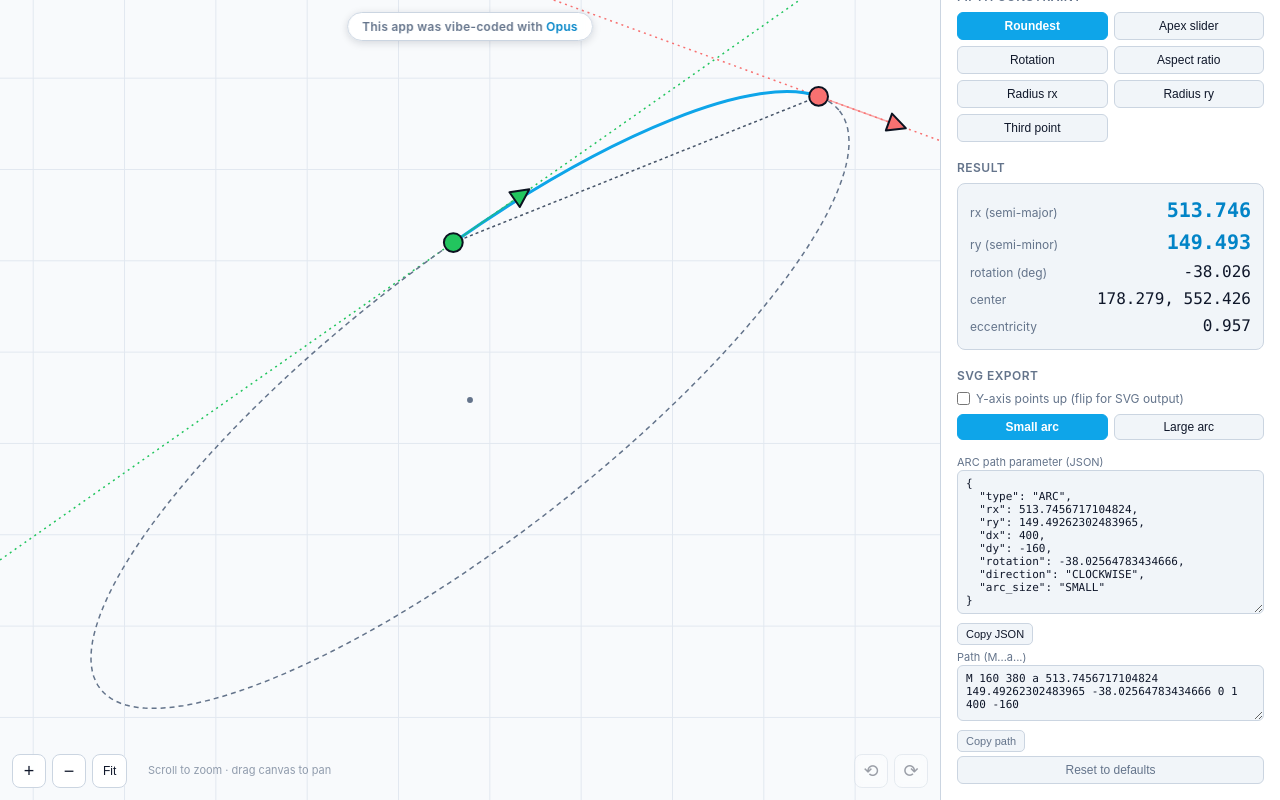
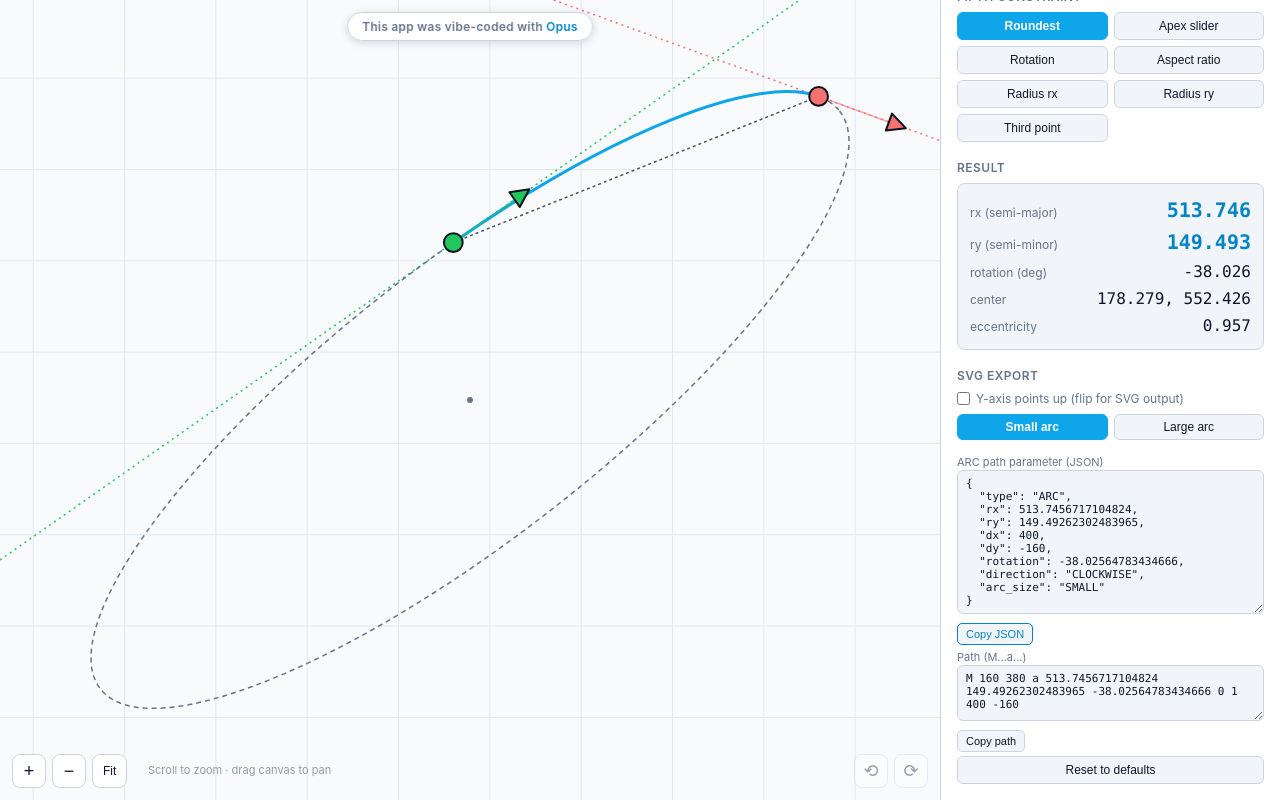
Before and after one commit to havijw/bitangent-ellipses, a website with bundled scripts: page index.html in a window 1280 px wide. In both pictures the pointer is over the button "Copy JSON". Built offline with nearby package versions, Linux system fonts and the light colour scheme.

Commit message:
Fix text color in copy and reset buttons

```diff
--- a/index.html
+++ b/index.html
@@ -204,10 +204,10 @@
     border-radius: 5px;
     border: 1px solid var(--panel-border);
     background: var(--input-bg);
-    color: var(--text-dim);
+    color: var(--text);
     cursor: pointer;
   }
-  .copy-btn:hover { color: var(--text); }
+  .copy-btn:hover { border-color: var(--accent); color: var(--accent); }
   .toggle-row { display: flex; align-items: center; gap: 6px; font-size: 12px; color: var(--text-dim); margin-bottom: 8px; }
   .toggle-row input { margin: 0; }
   .arc-toggle { display: flex; gap: 6px; margin-bottom: 10px; }
@@ -230,10 +230,10 @@
     border-radius: 6px;
     border: 1px solid var(--panel-border);
     background: var(--input-bg);
-    color: var(--text-dim);
+    color: var(--text);
     cursor: pointer;
   }
-  #reset-btn:hover { color: var(--text); }
+  #reset-btn:hover { border-color: var(--accent); color: var(--accent); }
   #vibe-badge {
     position: absolute;
     top: 12px;
```
